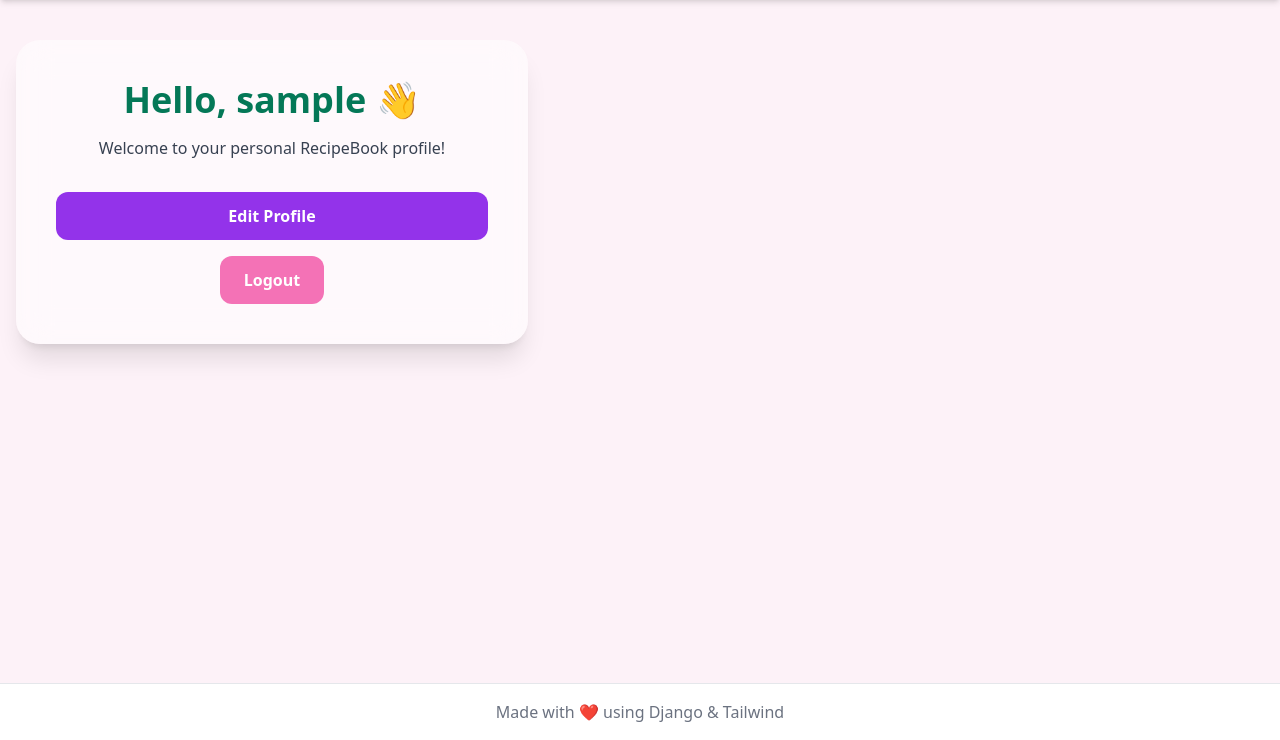
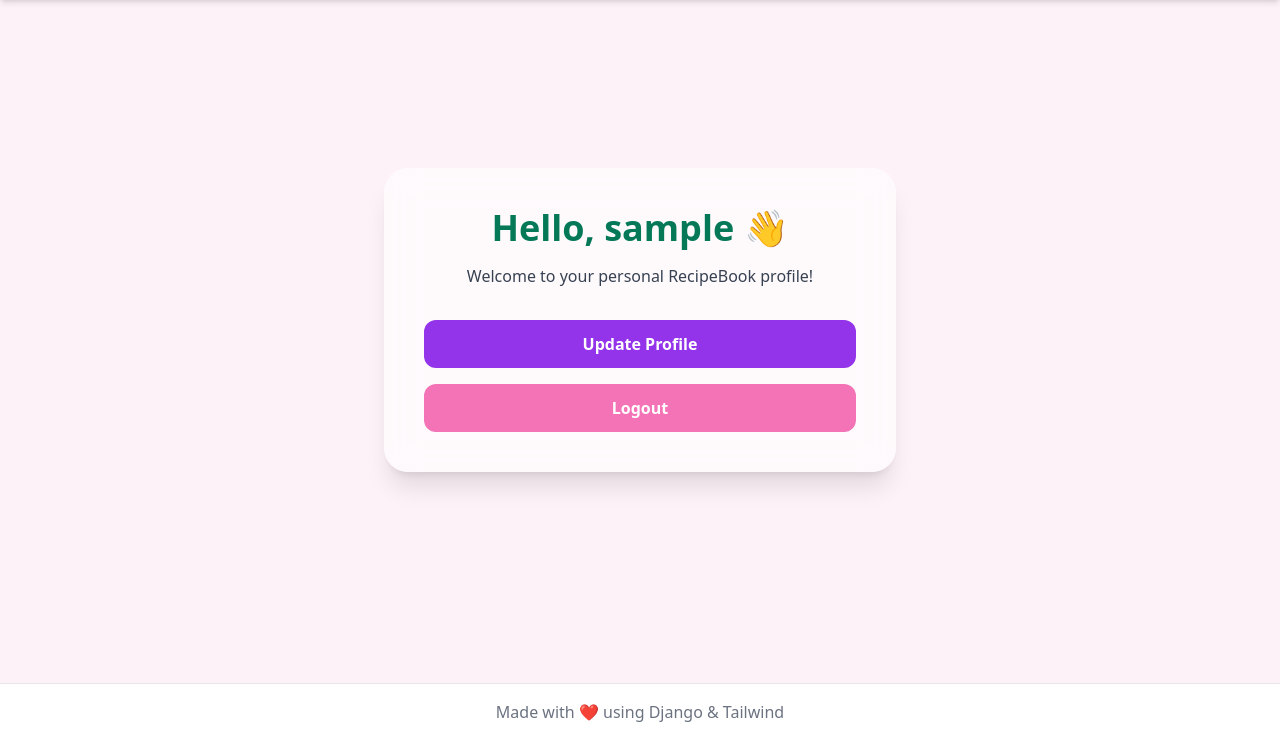
Before and after one commit to Eliza201012/Recipe-Book, a Django app: page /users/profile/ in a window 1280 px wide. Shown: the part 60-800 px from the top of the page. Run offline with Django 5.2, Linux system fonts and the light colour scheme; the visitor is signed in with stand-in values (Sample User, id 1); some libraries are stand-ins or nearby versions.

Commit message:
updated profile.html

```diff
--- a/users/templates/users/profile.html
+++ b/users/templates/users/profile.html
@@ -2,30 +2,34 @@
 {% block title %}Profile — RecipeBook{% endblock %}
 
 {% block content %}
-<div class="bg-white/50 backdrop-blur-lg p-10 rounded-3xl shadow-xl w-full max-w-lg text-center">
+<!-- 🌸 Центрований контейнер -->
+<div class="flex items-center justify-center min-h-[70vh]">
+  <div class="bg-white/60 backdrop-blur-lg p-10 rounded-3xl shadow-xl w-full max-w-lg text-center">
     <h1 class="text-4xl font-bold text-emerald-700 mb-4">Hello, {{ user.username }} 👋</h1>
     <p class="text-gray-700 mb-8">Welcome to your personal RecipeBook profile!</p>
 
     <div class="space-y-4">
-    <a href="#"
+      <a href="{% url 'users:update_profile' %}"
           class="block py-3 bg-purple-600 hover:bg-purple-700 text-white rounded-xl font-semibold transition">
-        Edit Profile
+          Update Profile
       </a>
-
 
       {% if user.is_authenticated %}
         <form action="{% url 'users:logout' %}" method="post">
           {% csrf_token %}
           <button type="submit"
-          class="py-3 px-6 bg-pink-400 hover:bg-pink-500 text-white rounded-xl font-semibold transition">
+            class="w-full py-3 bg-pink-400 hover:bg-pink-500 text-white rounded-xl font-semibold transition">
               Logout
           </button>
         </form>
       {% else %}
-      <p>You're not authorized.</p>
-      <a href="{% url 'users:login' %}">Login</a>
+        <p class="text-gray-600">You're not authorized.</p>
+        <a href="{% url 'users:login' %}"
+           class="inline-block mt-2 py-2 px-4 bg-pink-500 hover:bg-pink-600 text-white rounded-xl font-semibold transition">
+           Login
+        </a>
       {% endif %}
-
+    </div>
   </div>
 </div>
 {% endblock %}
```
Lines whose indentation alone changed are shown as unchanged.
